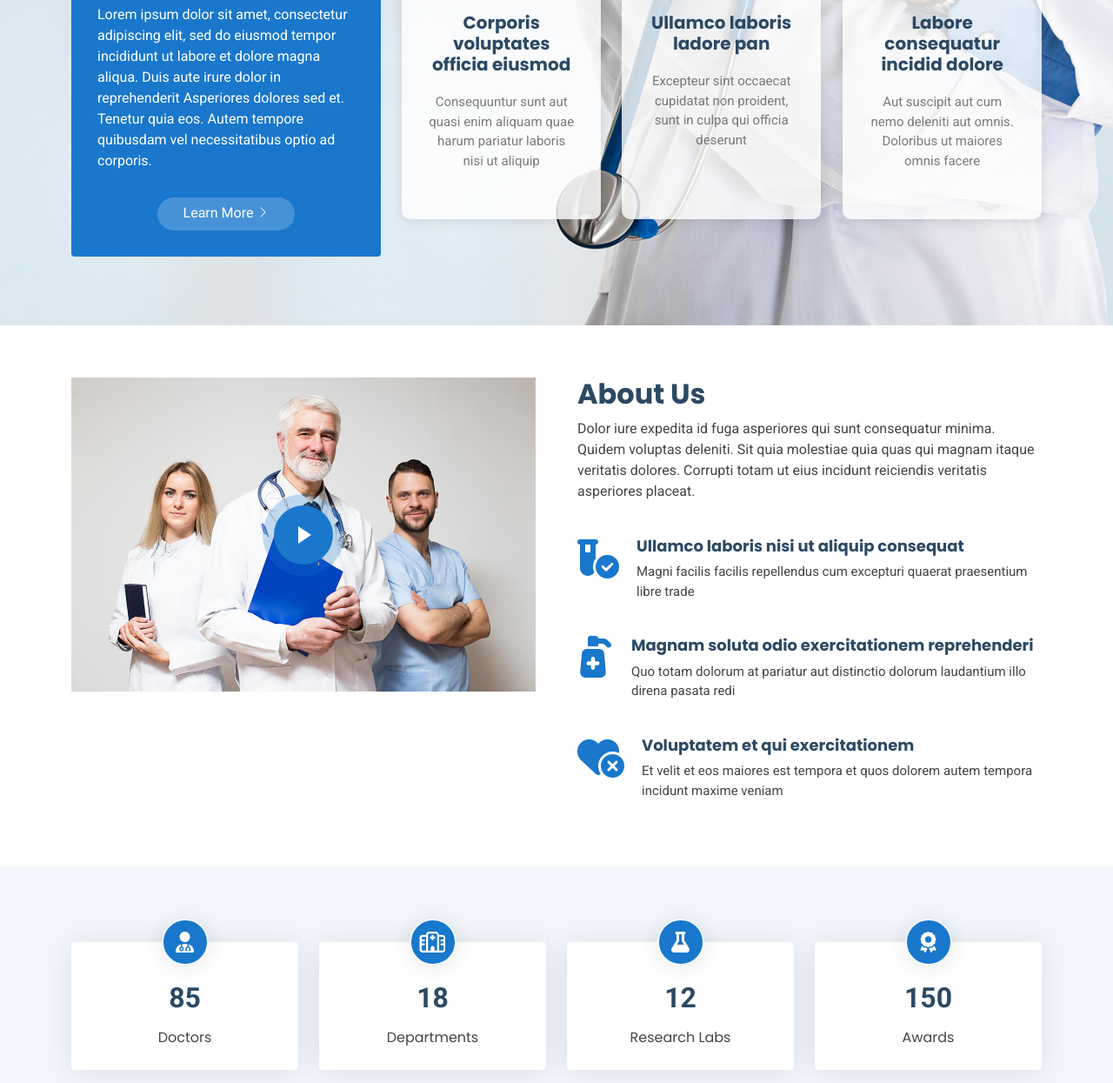
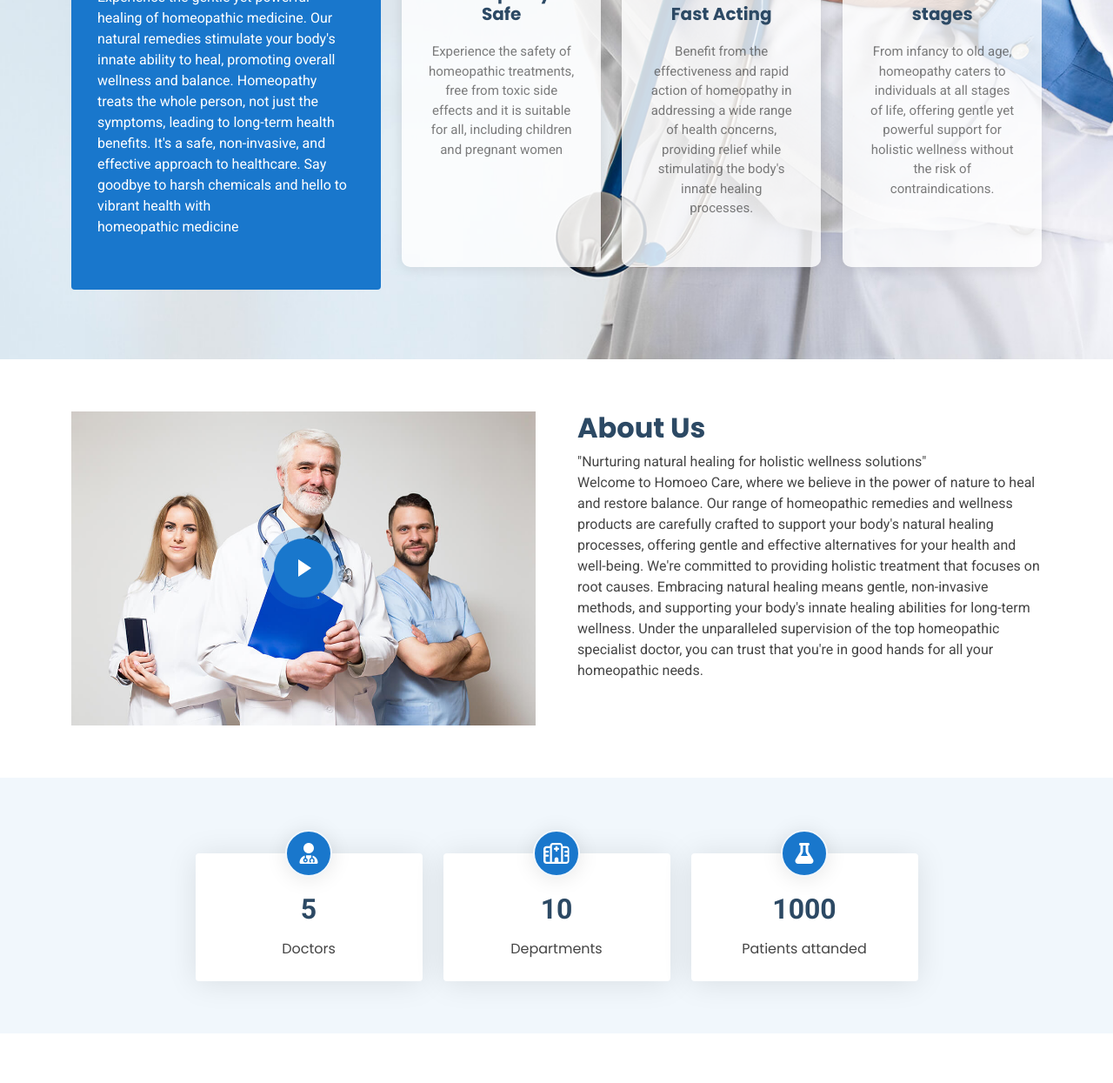
Before and after one commit to vivekchauhan2734/vivek, a plain HTML site: page index.html in a window 1280 px wide. Shown: the part 507-1752 px from the top of the page at 87% size. Drawn offline with Linux system fonts and the light colour scheme.

Commit message:
Css Changes

```diff
--- a/assets/css/main.css
+++ b/assets/css/main.css
@@ -291,7 +291,7 @@ h6 {
 }
 
 .header .logo h1 {
-  font-size: 30px;
+  font-size: 21px;
   margin: 0;
   font-weight: 700;
   color: var(--heading-color);
@@ -1727,3 +1727,8 @@ section,
 .starter-section {
   /* Add your styles here */
 }
+.content-center {
+  display: flex;
+  justify-content: center; /* Horizontal centering */
+  align-items: center;    /* Vertical centering */
+}
--- a/index.html
+++ b/index.html
@@ -62,7 +62,7 @@
         <a href="index.html" class="logo d-flex align-items-center me-auto">
           <!-- Uncomment the line below if you also wish to use an image logo -->
           <!-- <img src="assets/img/logo.png" alt=""> -->
-          <h1 class="sitename">Dr. Vivek Chauahn</h1>
+          <h1 class="sitename">Dr. Vivek Chauhan</h1>
         </a>
 
         <nav id="navmenu" class="navmenu">
@@ -112,21 +112,17 @@
       <div class="container position-relative">
 
         <div class="welcome position-relative" data-aos="fade-down" data-aos-delay="100">
-          <h2>Homeopathic Clinic</h2>
-          <p>We are team of talented designers making websites with Bootstrap</p>
+          <h2>Homeopathic Physician</h2>
+          <p>"Transforming Lives, One Remedy at a time"</p>
         </div><!-- End Welcome -->
 
         <div class="content row gy-4">
           <div class="col-lg-4 d-flex align-items-stretch">
             <div class="why-box" data-aos="zoom-out" data-aos-delay="200">
-              <h3>Why Choose Medilab?</h3>
+              <h3>Why Choose Homeopathy?</h3>
               <p>
-                Lorem ipsum dolor sit amet, consectetur adipiscing elit, sed do eiusmod tempor incididunt ut labore et dolore magna aliqua. Duis aute irure dolor in reprehenderit
-                Asperiores dolores sed et. Tenetur quia eos. Autem tempore quibusdam vel necessitatibus optio ad corporis.
+                Experience the gentle yet powerful healing of homeopathic medicine. Our natural remedies stimulate your body's innate ability to heal, promoting overall wellness and balance. Homeopathy treats the whole person, not just the symptoms, leading to long-term health benefits. It's a safe, non-invasive, and effective approach to healthcare. Say goodbye to harsh chemicals and hello to vibrant health with homeopathic medicine
               </p>
-              <div class="text-center">
-                <a href="#about" class="more-btn"><span>Learn More</span> <i class="bi bi-chevron-right"></i></a>
-              </div>
             </div>
           </div><!-- End Why Box -->
 
@@ -136,25 +132,25 @@
 
                 <div class="col-xl-4 d-flex align-items-stretch">
                   <div class="icon-box" data-aos="zoom-out" data-aos-delay="300">
-                    <i class="bi bi-clipboard-data"></i>
-                    <h4>Corporis voluptates officia eiusmod</h4>
-                    <p>Consequuntur sunt aut quasi enim aliquam quae harum pariatur laboris nisi ut aliquip</p>
+                    <i class="bi bi-prescription"></i>
+                    <h4>Homeopathy Is Safe</h4>
+                    <p>Experience the safety of homeopathic treatments, free from toxic side effects and it is suitable for all, including children and pregnant women</p>
                   </div>
                 </div><!-- End Icon Box -->
 
                 <div class="col-xl-4 d-flex align-items-stretch">
                   <div class="icon-box" data-aos="zoom-out" data-aos-delay="400">
-                    <i class="bi bi-gem"></i>
-                    <h4>Ullamco laboris ladore pan</h4>
-                    <p>Excepteur sint occaecat cupidatat non proident, sunt in culpa qui officia deserunt</p>
+                    <i class="bi bi-clipboard2-pulse"></i>
+                    <h4>Effective and Fast Acting</h4>
+                    <p>Benefit from the effectiveness and rapid action of homeopathy in addressing a wide range of health concerns, providing relief while stimulating the body's innate healing processes.</p>
                   </div>
                 </div><!-- End Icon Box -->
 
                 <div class="col-xl-4 d-flex align-items-stretch">
                   <div class="icon-box" data-aos="zoom-out" data-aos-delay="500">
                     <i class="bi bi-inboxes"></i>
-                    <h4>Labore consequatur incidid dolore</h4>
-                    <p>Aut suscipit aut cum nemo deleniti aut omnis. Doloribus ut maiores omnis facere</p>
+                    <h4>For all life’s stages</h4>
+                    <p>From infancy to old age, homeopathy caters to individuals at all stages of life, offering gentle yet powerful support for holistic wellness without the risk of contraindications.</p>
                   </div>
                 </div><!-- End Icon Box -->
 
@@ -182,31 +178,9 @@
           <div class="col-lg-6 content" data-aos="fade-up" data-aos-delay="100">
             <h3>About Us</h3>
             <p>
-              Dolor iure expedita id fuga asperiores qui sunt consequatur minima. Quidem voluptas deleniti. Sit quia molestiae quia quas qui magnam itaque veritatis dolores. Corrupti totam ut eius incidunt reiciendis veritatis asperiores placeat.
+              "Nurturing natural healing for holistic wellness solutions"<br>
+              Welcome to Homoeo Care, where we believe in the power of nature to heal and restore balance. Our range of homeopathic remedies and wellness products are carefully crafted to support your body's natural healing processes, offering gentle and effective alternatives for your health and well-being. We're committed to providing holistic treatment that focuses on root causes. Embracing natural healing means gentle, non-invasive methods, and supporting your body's innate healing abilities for long-term wellness. Under the unparalleled supervision of the top homeopathic specialist doctor, you can trust that you're in good hands for all your homeopathic needs.
             </p>
-            <ul>
-              <li>
-                <i class="fa-solid fa-vial-circle-check"></i>
-                <div>
-                  <h5>Ullamco laboris nisi ut aliquip consequat</h5>
-                  <p>Magni facilis facilis repellendus cum excepturi quaerat praesentium libre trade</p>
-                </div>
-              </li>
-              <li>
-                <i class="fa-solid fa-pump-medical"></i>
-                <div>
-                  <h5>Magnam soluta odio exercitationem reprehenderi</h5>
-                  <p>Quo totam dolorum at pariatur aut distinctio dolorum laudantium illo direna pasata redi</p>
-                </div>
-              </li>
-              <li>
-                <i class="fa-solid fa-heart-circle-xmark"></i>
-                <div>
-                  <h5>Voluptatem et qui exercitationem</h5>
-                  <p>Et velit et eos maiores est tempora et quos dolorem autem tempora incidunt maxime veniam</p>
-                </div>
-              </li>
-            </ul>
           </div>
 
         </div>
@@ -220,12 +194,11 @@
 
       <div class="container" data-aos="fade-up" data-aos-delay="100">
 
-        <div class="row gy-4">
-
+        <div class="row gy-4 content-center">
           <div class="col-lg-3 col-md-6 d-flex flex-column align-items-center">
             <i class="fa-solid fa-user-doctor"></i>
             <div class="stats-item">
-              <span data-purecounter-start="0" data-purecounter-end="85" data-purecounter-duration="1" class="purecounter"></span>
+              <span data-purecounter-start="0" data-purecounter-end="5" data-purecounter-duration="1" class="purecounter"></span>
               <p>Doctors</p>
             </div>
           </div><!-- End Stats Item -->
@@ -233,7 +206,7 @@
           <div class="col-lg-3 col-md-6 d-flex flex-column align-items-center">
             <i class="fa-regular fa-hospital"></i>
             <div class="stats-item">
-              <span data-purecounter-start="0" data-purecounter-end="18" data-purecounter-duration="1" class="purecounter"></span>
+              <span data-purecounter-start="0" data-purecounter-end="10" data-purecounter-duration="1" class="purecounter"></span>
               <p>Departments</p>
             </div>
           </div><!-- End Stats Item -->
@@ -241,19 +214,10 @@
           <div class="col-lg-3 col-md-6 d-flex flex-column align-items-center">
             <i class="fas fa-flask"></i>
             <div class="stats-item">
-              <span data-purecounter-start="0" data-purecounter-end="12" data-purecounter-duration="1" class="purecounter"></span>
-              <p>Research Labs</p>
+              <span data-purecounter-start="0" data-purecounter-end="1000" data-purecounter-duration="1" class="purecounter"></span>
+              <p>Patients attanded</p>
             </div>
           </div><!-- End Stats Item -->
-
-          <div class="col-lg-3 col-md-6 d-flex flex-column align-items-center">
-            <i class="fas fa-award"></i>
-            <div class="stats-item">
-              <span data-purecounter-start="0" data-purecounter-end="150" data-purecounter-duration="1" class="purecounter"></span>
-              <p>Awards</p>
-            </div>
-          </div><!-- End Stats Item -->
-
         </div>
 
       </div>
```
